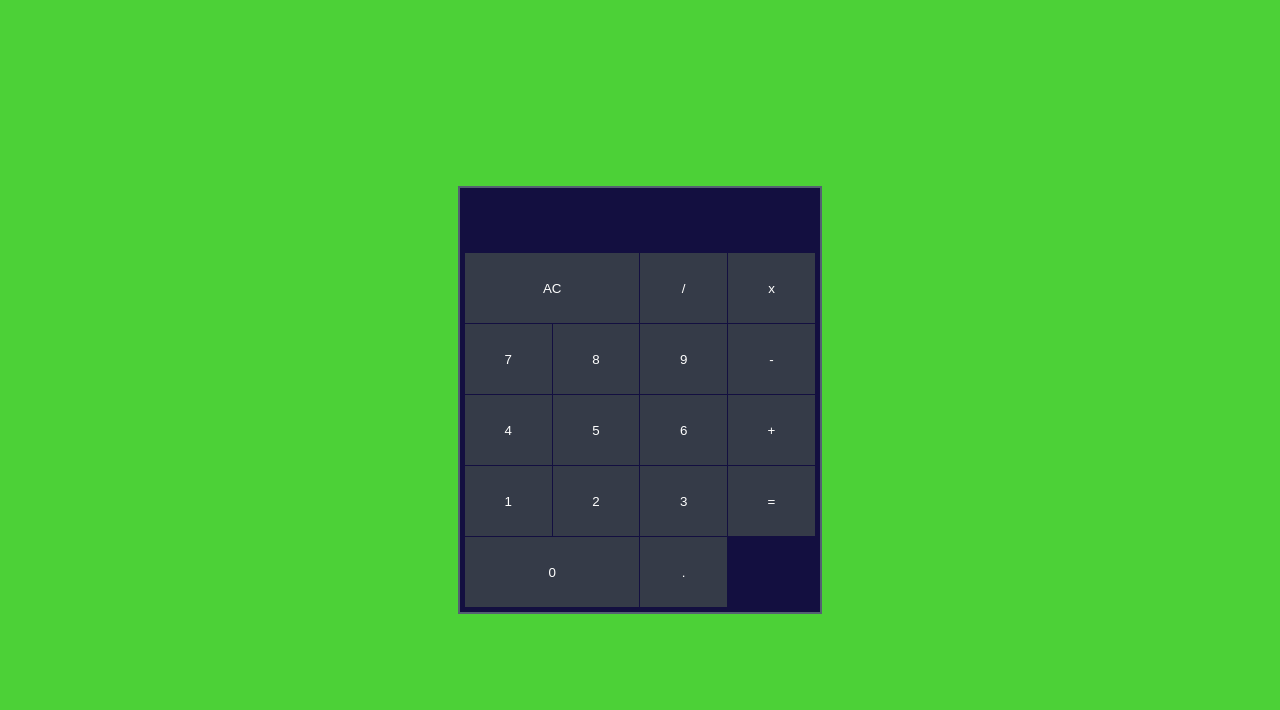
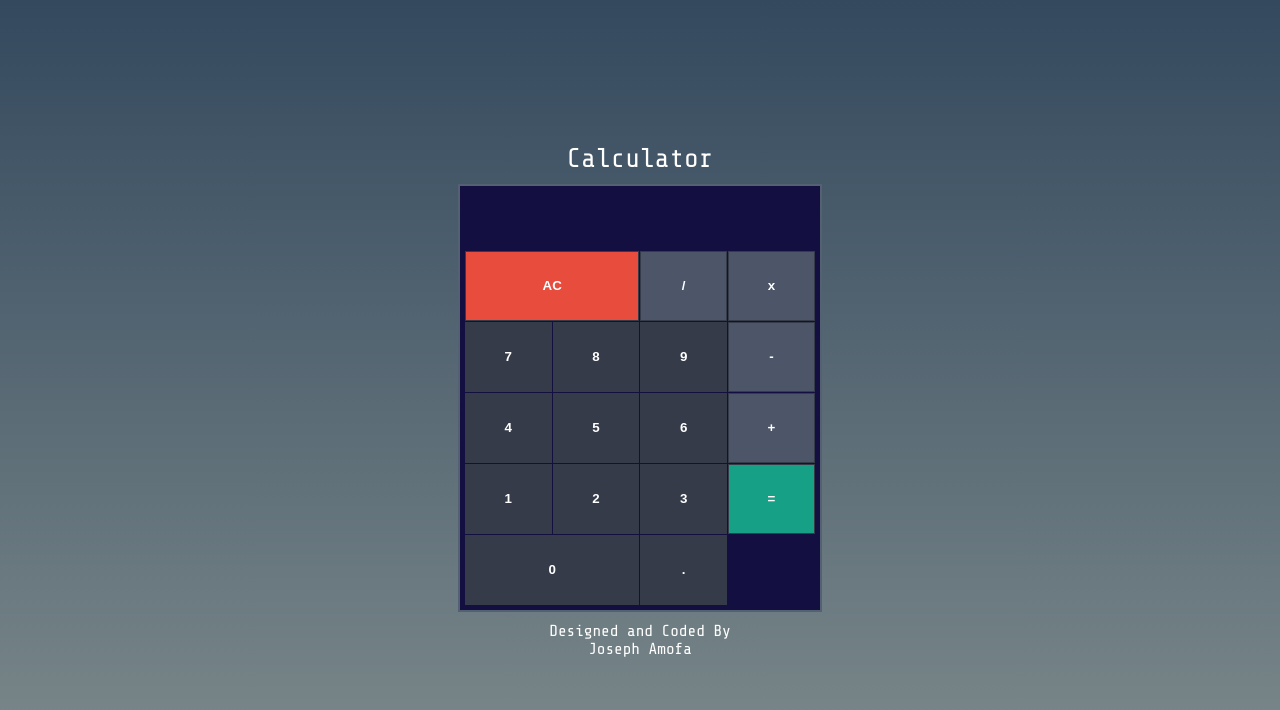
Before and after one commit to joereuben/calculator, a React (Create React App) app: page / in a window 1280 px wide. Shown: the top 710 px of the page. Built offline with nearby package versions, Linux system fonts and the light colour scheme.

Commit message:
Before submision

```diff
--- a/src/App.js
+++ b/src/App.js
@@ -4,7 +4,9 @@ import Calculator from './Calculator'
 function App() {
   return (
     <div id="container">
+      <div id="app-name">Calculator</div>
       <Calculator/>
+      <div id="dev-name">Designed and Coded By <br /> Joseph Amofa</div>
     </div>
   );
 }
--- a/src/Calculator.js
+++ b/src/Calculator.js
@@ -81,12 +81,14 @@ export default function Calculator() {
             case "*":
               solution = solution * value
               break;
+            default:
+              break;
           }
           operandIndex++
 
         }
-        console.log("numbers: " + numbers)
-        console.log("val: " + val)
+        // console.log("numbers: " + numbers)
+        // console.log("val: " + val)
         // console.log("operands: " + operands)
         // console.log("solution: " + solution)
         setNewText(solution)
@@ -191,9 +193,9 @@ export default function Calculator() {
 
   return (
     <div id='calculator'>
-      <div id="display">
+      <div id="displayArea">
         <div id="fulltext">{text}</div>
-        <div id="newtext">{newText}</div>
+        <div id="display">{newText}</div>
       </div>
       <Keyboard updateText={updateText}/>
     </div>
--- a/src/index.css
+++ b/src/index.css
@@ -1,11 +1,12 @@
+@import url('https://fonts.googleapis.com/css2?family=Share+Tech+Mono&display=swap');
+
 body {
   margin: 0;
-  font-family: -apple-system, BlinkMacSystemFont, 'Segoe UI', 'Roboto', 'Oxygen',
-    'Ubuntu', 'Cantarell', 'Fira Sans', 'Droid Sans', 'Helvetica Neue',
-    sans-serif;
+
+  font-family: 'Share Tech Mono', monospace;
   -webkit-font-smoothing: antialiased;
   -moz-osx-font-smoothing: grayscale;
-  background-color: #4cd137;
+  background: linear-gradient(#34495e, #7f8c8d);
 }
 
 code {
@@ -15,9 +16,21 @@ code {
 
 #container{
   display: flex;
+  flex-direction: column;
   justify-content: center;
   align-items: center;
   height: 100vh;
+  color: white;
+  gap: 10px;
+}
+
+#app-name{
+  font-size: 1.7em;
+  text-align: center;
+}
+
+#dev-name{
+  text-align: center;
 }
 
 #calculator{
@@ -34,7 +47,7 @@ code {
   width: 100%;
 }
 
-#display{
+#displayArea{
   height: 60px;
   text-align: end;
   color: white;
@@ -46,7 +59,7 @@ code {
   min-height: 21px;
 }
 
-#newtext{
+#display{
   font-size: 1.3em;
 }
 
@@ -63,6 +76,7 @@ code {
   height: 70px;
   color: white;
   border: 1px solid #353b48;
+  font-weight: 600;
 }
 .keypad:hover{
   border: 1px solid white;
@@ -75,3 +89,16 @@ code {
   grid-row: 4 / span 2;
   grid-column: 4 / 5;
 }
+
+
+#clear{
+  background-color: #e74c3c;
+}
+
+#equals{
+  background-color: #16a085;
+}
+
+#add, #subtract, #divide, #multiply{
+  background-color: #4d5568;
+}
```
